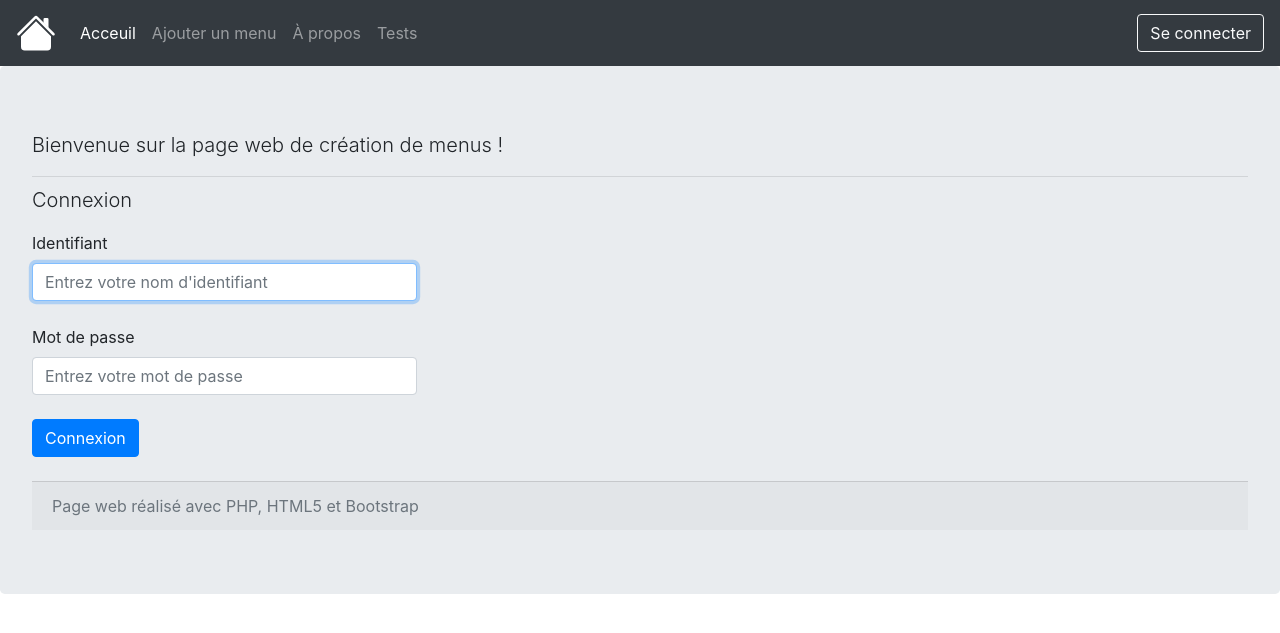
After one commit to Michant-bit/Restaurant_TP5, a PHP site: template vue/Utilisateurs/index.php in a window 1280 px wide. The commit adds this page. Shown: the top 633 px of the page. Run offline with PHP 8.4, Linux system fonts and the light colour scheme; the template is opened without the code that fills it, so the values that code supplies are empty; some libraries are stand-ins or nearby versions.

Commit message:
Page de connection

```diff
--- a/vue/Gabarit.php
+++ b/vue/Gabarit.php
@@ -33,9 +33,15 @@
                   <a class="nav-link" href="tests.php">Tests</a>
               </li>
             </ul>
-            <span class="navbar-text">
-              Créé par Antoine La Boissière
-            </span>
+            <?php if (false) : ?>
+              <form class="form-inline">
+                <button class="btn btn-outline-light my-2 my-sm-0" type="submit">Se déconnecter</button>
+              </form>
+            <?php else : ?>
+              <form class="form-inline" action="Utilisateurs/index" method="post">
+                <button class="btn btn-outline-light my-2 my-sm-0" type="submit">Se connecter</button>
+              </form>
+            <?php endif; ?>
           </div>
         </nav>
 
--- /dev/null
+++ b/vue/Utilisateurs/index.php
@@ -0,0 +1,23 @@
+<?php $titre = "Création de menus - Connexion" ?>
+
+<header>
+    <p class="lead">Connexion</p>
+</header>
+<?= ($erreur == 'mdp') ? '<div class="alert alert-danger" role="alert">Identifiant ou mot de passe incorrects</div>' : '' ?>
+<form action="Utilisateurs/connecter" method="post">
+  <div class="row">
+    <div class="col-sm-4">
+        <label>Identifiant</label>
+        <input name="login" type="text" placeholder="Entrez votre nom d'identifiant" class="form-control" required autofocus>
+    </div>
+  </div>
+  <br>
+  <div class="row">
+    <div class="col-sm-4">
+        <label>Mot de passe</label>
+        <input name="mdp" type="password" placeholder="Entrez votre mot de passe" class="form-control" required>
+    </div>
+  </div>
+  <br>
+  <button type="submit" class="btn btn-primary">Connexion</button>
+</form><br>
```
Also changed, not shown: controleur/ControleurUtilisateurs.php (added, +50 -0 lines), modele/Utilisateur.php (added, +45 -0 lines).
